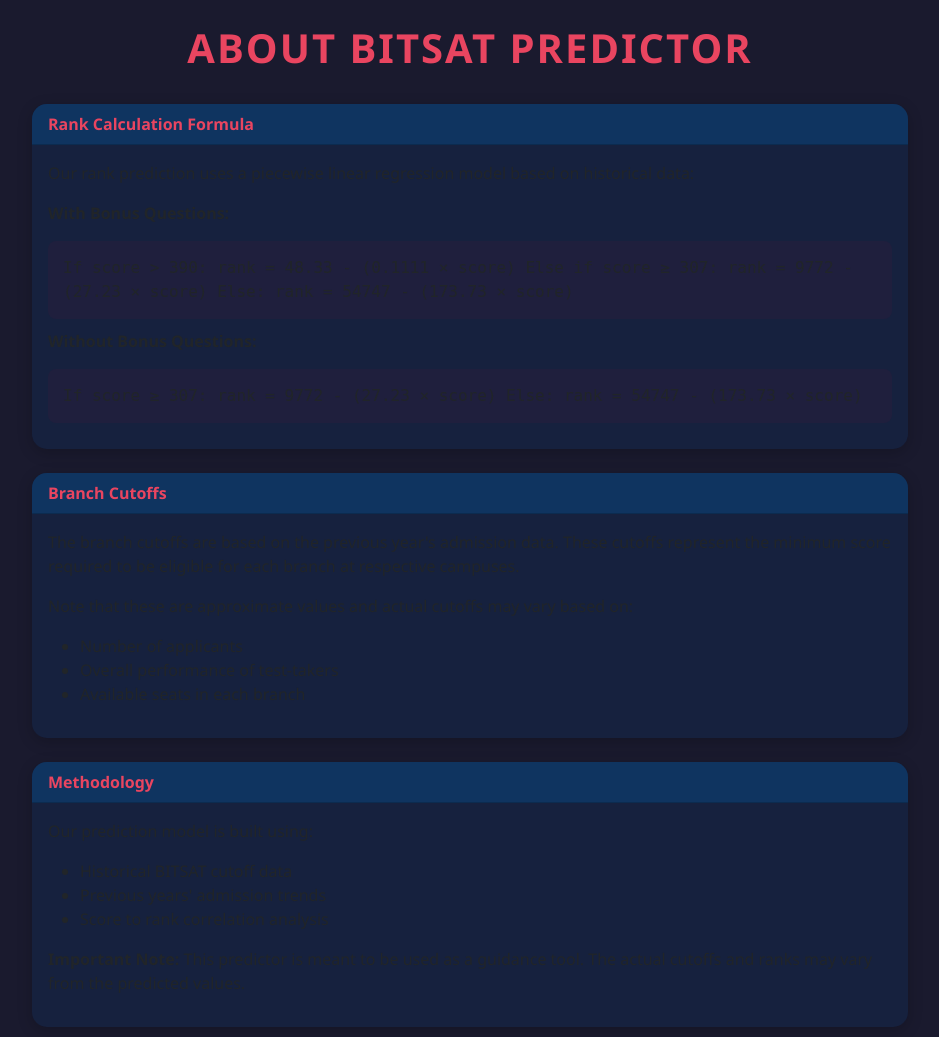
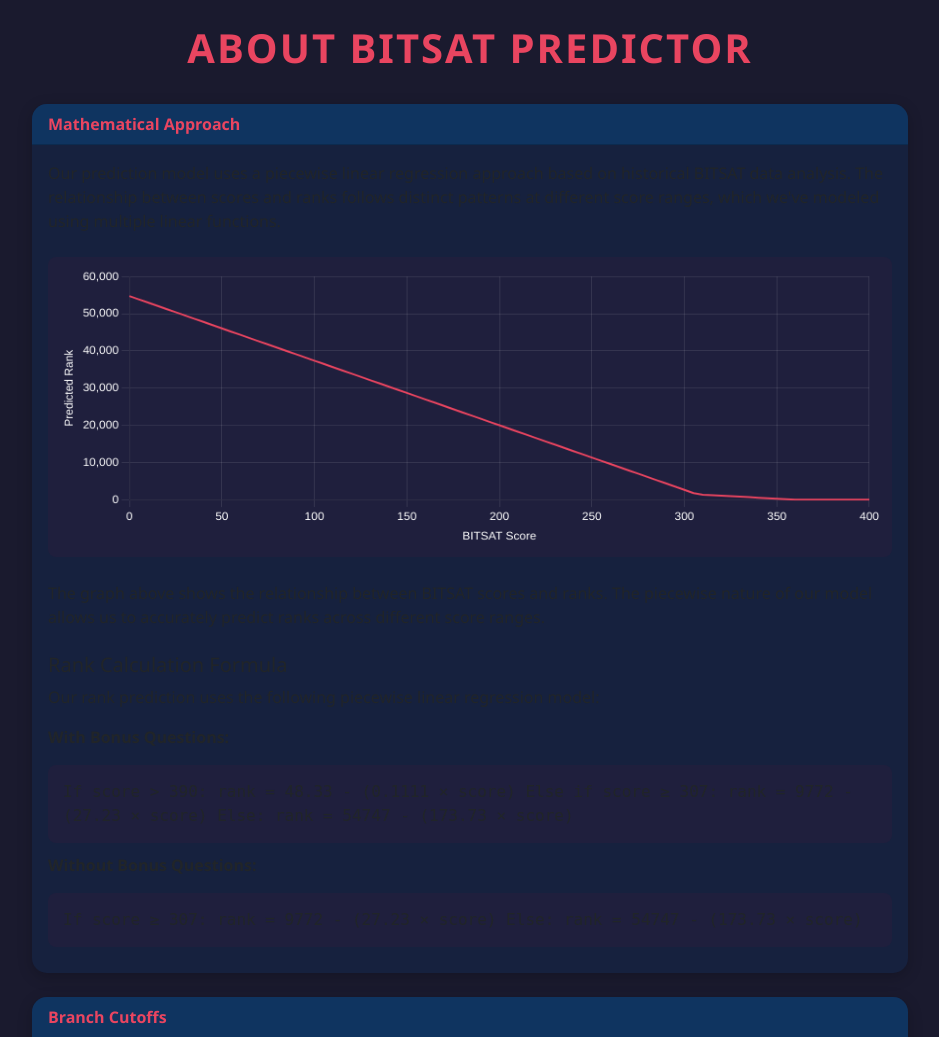
Before and after one commit to twistedwiz2222/bitsat-branch-predictor, a Flask app: page /about in a window 1280 px wide. Shown: the part 72-1109 px from the top of the page, without its empty margins (170-1109 px from the left). Run offline with Flask 3, Linux system fonts and the light colour scheme.

Commit message:
Assistant checkpoint
Assistant generated file changes:
- templates/about.html: Add mathematical approach explanation, Add graph plotting script

---

User prompt:

something like this which shows our mathematical approach

for our sources i will tell you what to write

Replit-Commit-Author: Assistant
Replit-Commit-Session-Id: f357efe3-2300-436e-83fa-c67ca6e384e2

```diff
--- a/templates/about.html
+++ b/templates/about.html
@@ -61,10 +61,19 @@
 
         <div class="card mb-4">
             <div class="card-header">
-                Rank Calculation Formula
+                Mathematical Approach
             </div>
             <div class="card-body">
-                <p>Our rank prediction uses a piecewise linear regression model based on historical data:</p>
+                <p>Our prediction model uses a piecewise linear regression approach based on historical BITSAT data analysis. The relationship between scores and ranks follows distinct patterns at different score ranges, which we've modeled using multiple linear functions.</p>
+
+                <div class="my-4">
+                    <canvas id="rankGraph" style="width: 100%; height: 300px; background: #1f1f3d; border-radius: 8px; padding: 10px;"></canvas>
+                </div>
+
+                <p>The graph above shows the relationship between BITSAT scores and ranks. The piecewise nature of our model allows us to accurately predict ranks across different score ranges.</p>
+
+                <h5 class="mt-4">Rank Calculation Formula</h5>
+                <p>Our rank prediction uses the following piecewise linear regression model:</p>
 
                 <p><strong>With Bonus Questions:</strong></p>
                 <div class="formula">
@@ -116,5 +125,80 @@
             </div>
         </div>
     </div>
+
+    <script src="https://cdn.jsdelivr.net/npm/chart.js"></script>
+    <script>
+        const ctx = document.getElementById('rankGraph').getContext('2d');
+
+        // Generate data points
+        const generatePoints = () => {
+            const points = [];
+            for(let score = 0; score <= 400; score += 5) {
+                let rank;
+                if(score > 390) {
+                    rank = 48.33 - (0.1111 * score);
+                } else if(score >= 307) {
+                    rank = 9772 - (27.23 * score);
+                } else {
+                    rank = 54747 - (173.73 * score);
+                }
+                points.push({x: score, y: Math.max(1, rank)});
+            }
+            return points;
+        };
+
+        new Chart(ctx, {
+            type: 'line',
+            data: {
+                datasets: [{
+                    label: 'Score vs Rank',
+                    data: generatePoints(),
+                    borderColor: '#e94560',
+                    borderWidth: 2,
+                    pointRadius: 0,
+                    fill: false
+                }]
+            },
+            options: {
+                responsive: true,
+                maintainAspectRatio: false,
+                scales: {
+                    x: {
+                        type: 'linear',
+                        title: {
+                            display: true,
+                            text: 'BITSAT Score',
+                            color: '#ffffff'
+                        },
+                        grid: {
+                            color: 'rgba(255, 255, 255, 0.1)'
+                        },
+                        ticks: {
+                            color: '#ffffff'
+                        }
+                    },
+                    y: {
+                        type: 'linear',
+                        title: {
+                            display: true,
+                            text: 'Predicted Rank',
+                            color: '#ffffff'
+                        },
+                        grid: {
+                            color: 'rgba(255, 255, 255, 0.1)'
+                        },
+                        ticks: {
+                            color: '#ffffff'
+                        }
+                    }
+                },
+                plugins: {
+                    legend: {
+                        display: false
+                    }
+                }
+            }
+        });
+    </script>
 </body>
 </html>
```
